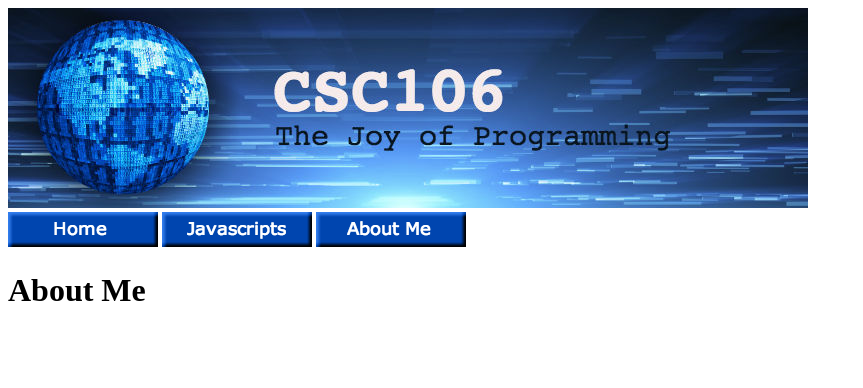
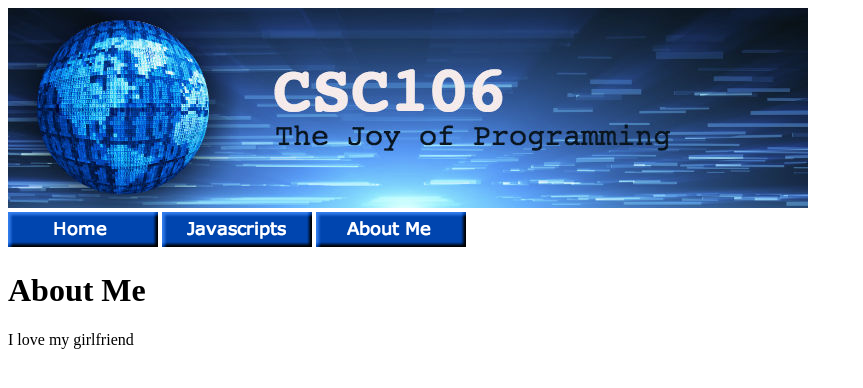
Before and after one commit to Mlark23/Mlark23.github.io, a plain HTML site: page about.html in a window 1280 px wide. Shown: the whole page, without its empty margins (0-863 px from the left). Drawn offline with Linux system fonts and the light colour scheme.

Commit message:
Update about.html

```diff
--- a/about.html
+++ b/about.html
@@ -12,6 +12,8 @@
 <a href="about.html"><img src="About.png"></a>
 <h1> About Me </h1>
 
+        <p> I love my girlfriend </p>
+
 
 
     </body>
```
